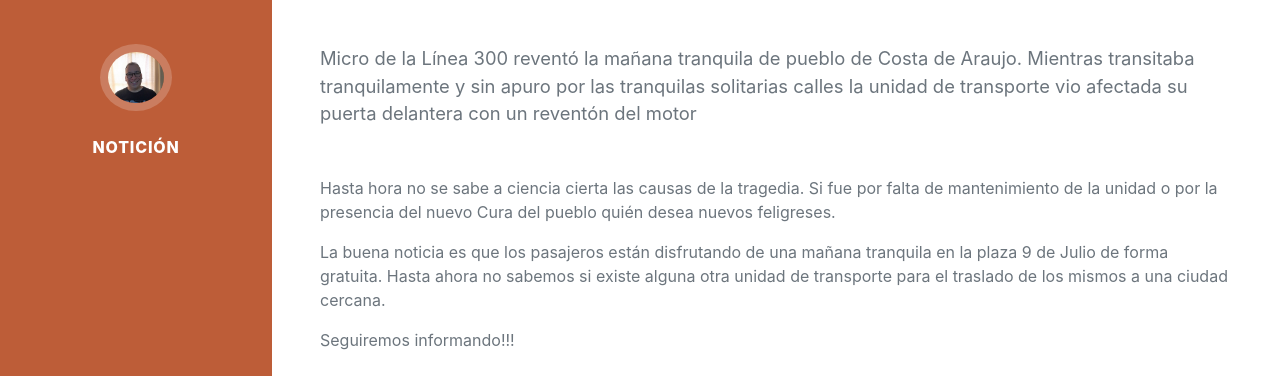
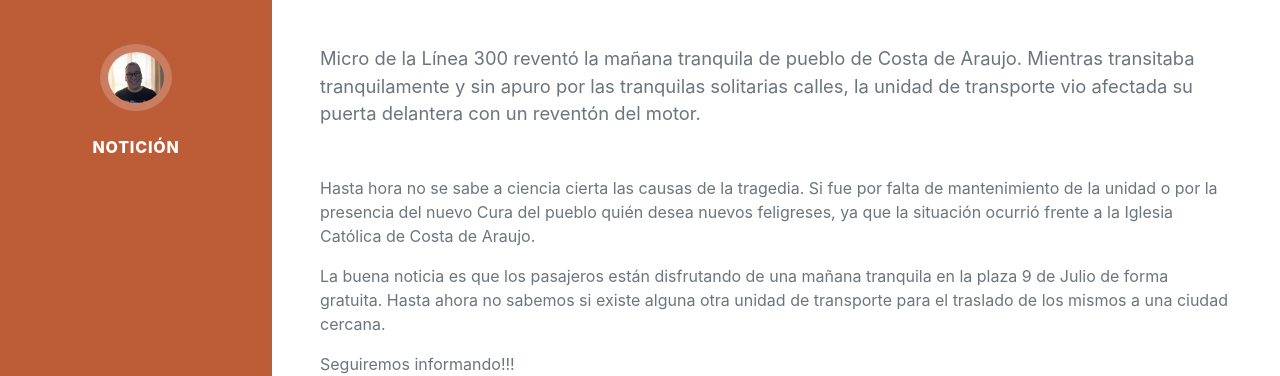
Before and after one commit to Bernalpas/hoy, a plain HTML site: page index.html in a window 1280 px wide. Shown: the part 311-687 px from the top of the page. Drawn offline with nearby package versions, Linux system fonts and the light colour scheme; a web font is replaced by a local one.

Commit message:
actualizado

```diff
--- a/index.html
+++ b/index.html
@@ -47,9 +47,9 @@
                         Pequeño Pueblito del Interior de la Argentina Convulsionado!!!!
                         <!-- <a href="mailto:name@email.com">name@email.com</a> -->
                     </div>
-                    <p class="lead mb-5">Micro de la Línea 300 reventó la mañana tranquila de pueblo de Costa de Araujo. Mientras transitaba tranquilamente y sin apuro por las tranquilas solitarias calles la unidad de transporte vio afectada su puerta delantera con un reventón del motor</p>
+                    <p class="lead mb-5">Micro de la Línea 300 reventó la mañana tranquila de pueblo de Costa de Araujo. Mientras transitaba tranquilamente y sin apuro por las tranquilas solitarias calles, la unidad de transporte vio afectada su puerta delantera con un reventón del motor.</p>
                     <p>
-                        Hasta hora no se sabe a ciencia cierta las causas de la tragedia. Si fue por falta de mantenimiento de la unidad o por la presencia del nuevo Cura del pueblo quién desea nuevos feligreses.
+                        Hasta hora no se sabe a ciencia cierta las causas de la tragedia. Si fue por falta de mantenimiento de la unidad o por la presencia del nuevo Cura del pueblo quién desea nuevos feligreses, ya que la situación ocurrió frente a la Iglesia Católica de Costa de Araujo.
                     </p>
                     <p>
                         La buena noticia es que los pasajeros están disfrutando de una mañana tranquila en la plaza 9 de Julio de forma gratuita. Hasta ahora no sabemos si existe alguna otra unidad de transporte para el traslado de los mismos a una ciudad cercana.
```
